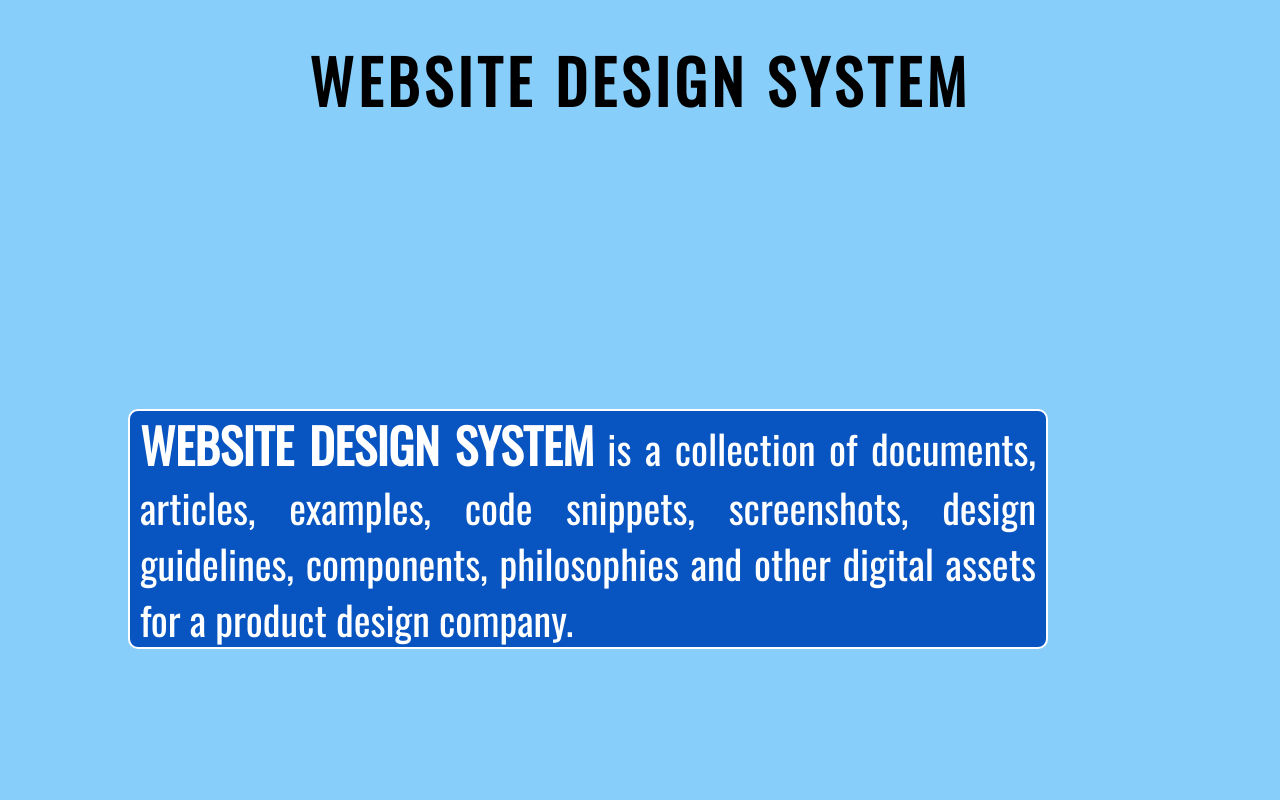
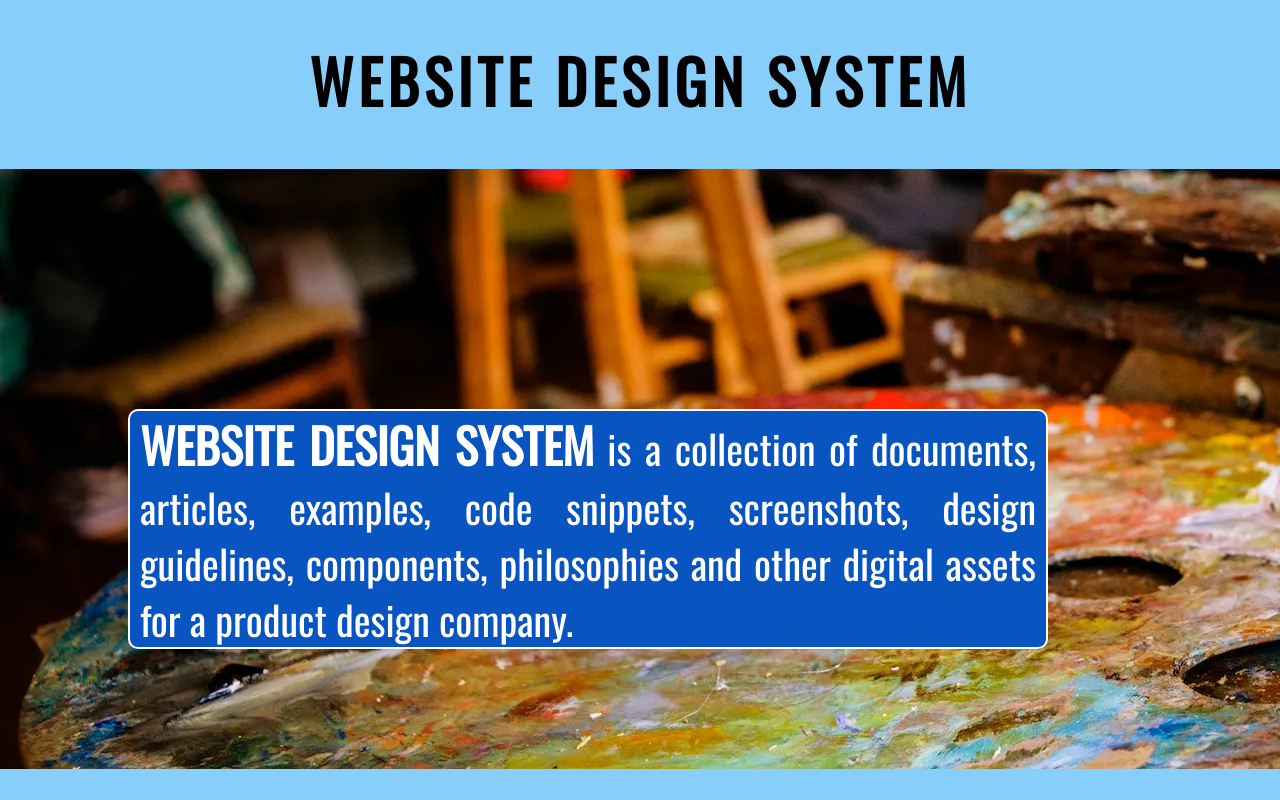
Before and after one commit to NailVal/NailVal.github.io, a plain HTML site: page index.html in a window 1280 px wide. Shown: the top 800 px of the page. Drawn offline with nearby package versions, Linux system fonts and the light colour scheme; a web font is replaced by a local one.

Commit message:
Update index.css

```diff
--- a/index.css
+++ b/index.css
@@ -15,7 +15,7 @@ body {
 }
 
 .img_container {
-    background-image: url(main/paint_pallete.WEBP);
+    background-image: url(./paint_pallete.WEBP);
     height: 600px;
 }
 
```
